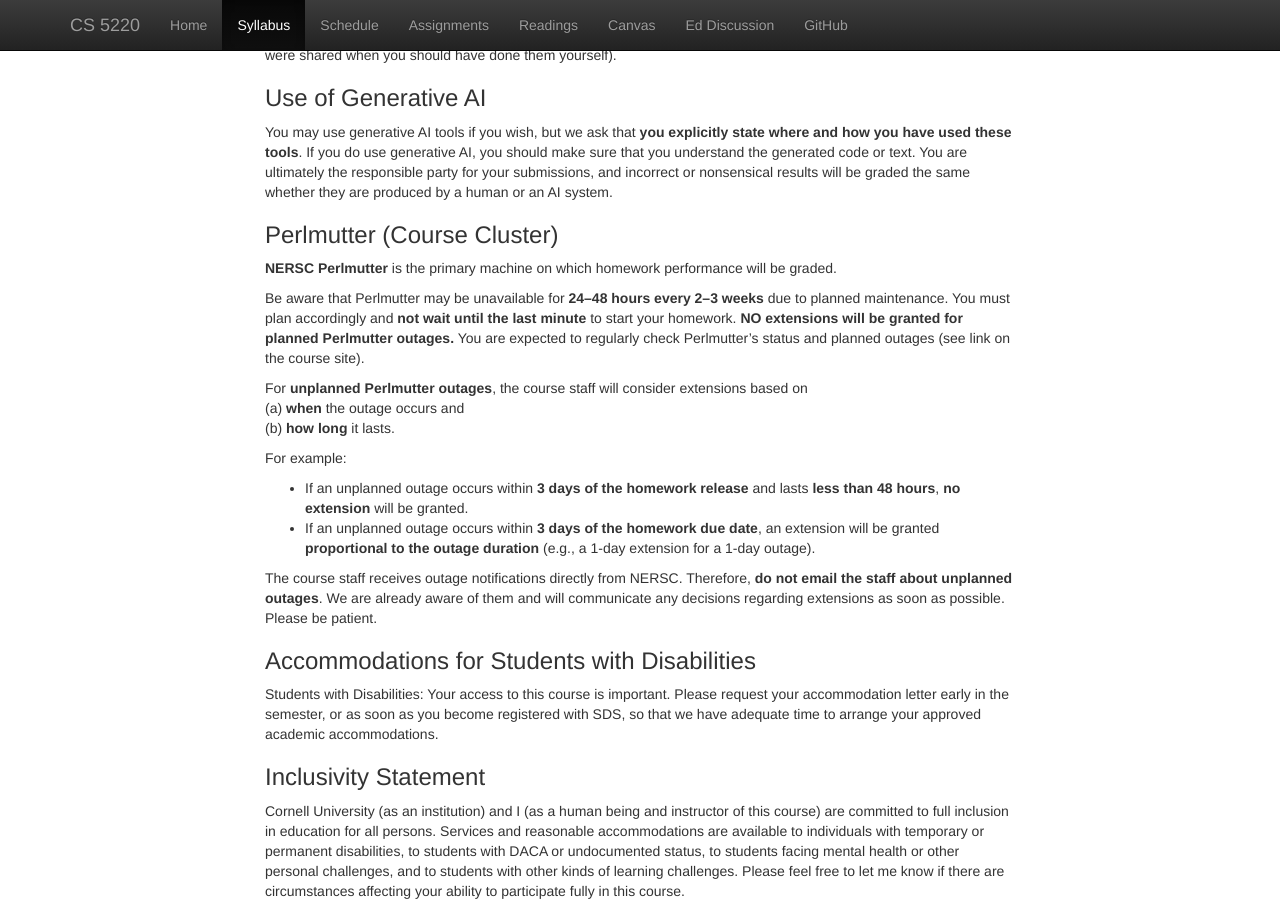
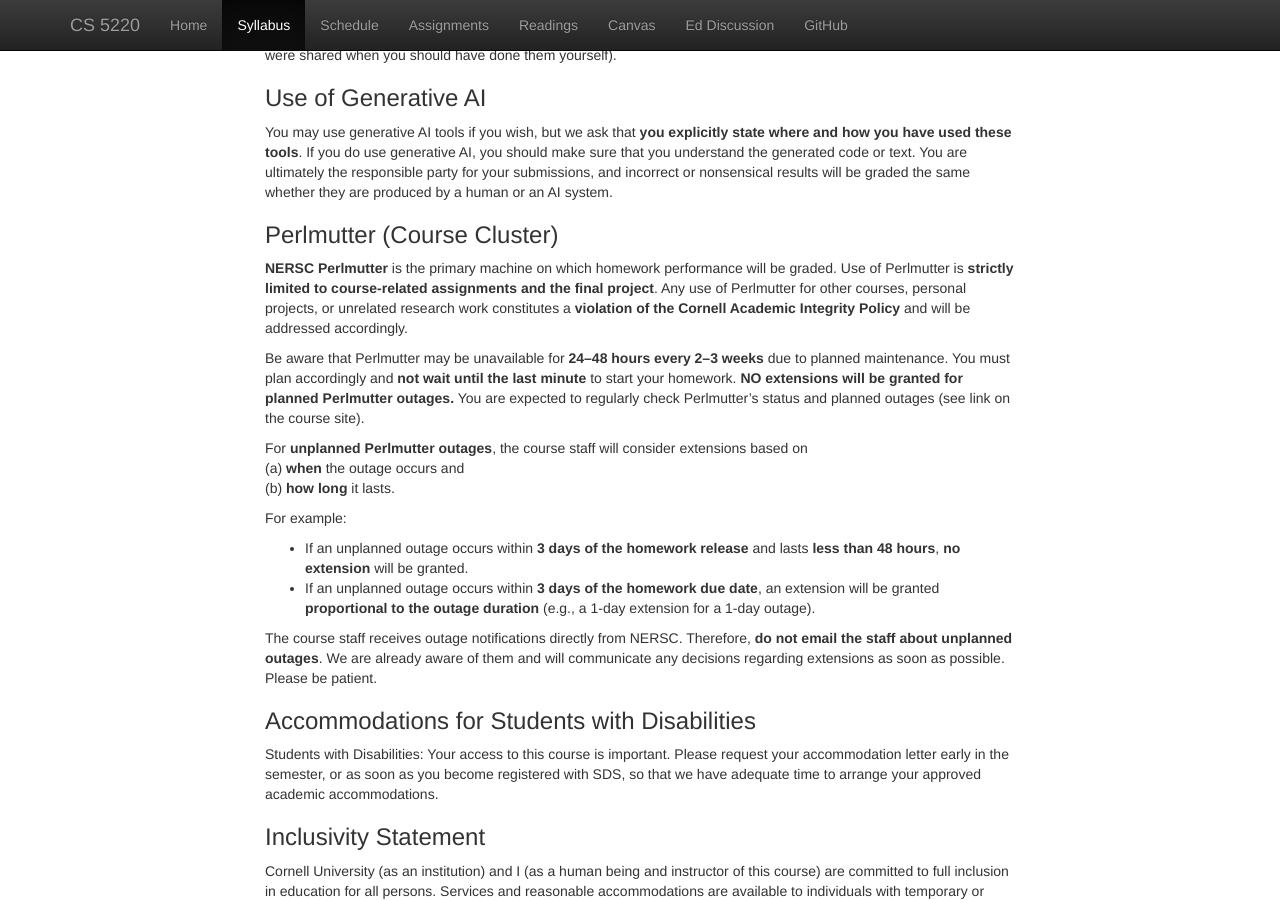
Before and after one commit to cs5220-26sp/web, a Jekyll site: the page built from web/syllabus.md, in a window 1280 px wide and 900 px high, scrolled down 2861 px. Built offline with Jekyll 4.4.1, drawn with Linux system fonts in a browser that asks for light colours; nearby versions of some CDN libraries.

Commit message:
perlmutter ai policy

```diff
--- a/web/syllabus.md
+++ b/web/syllabus.md
@@ -166,7 +166,7 @@ the same whether they are produced by a human or an AI system.
 
 ### Perlmutter (Course Cluster)
 
-**NERSC Perlmutter** is the primary machine on which homework performance will be graded.
+**NERSC Perlmutter** is the primary machine on which homework performance will be graded. Use of Perlmutter is **strictly limited to course-related assignments and the final project**. Any use of Perlmutter for other courses, personal projects, or unrelated research work constitutes a **violation of the Cornell Academic Integrity Policy** and will be addressed accordingly.
 
 Be aware that Perlmutter may be unavailable for **24–48 hours every 2–3 weeks** due to planned maintenance. You must plan accordingly and **not wait until the last minute** to start your homework. **NO extensions will be granted for planned Perlmutter outages.** You are expected to regularly check Perlmutter’s status and planned outages (see link on the course site).
 
```
